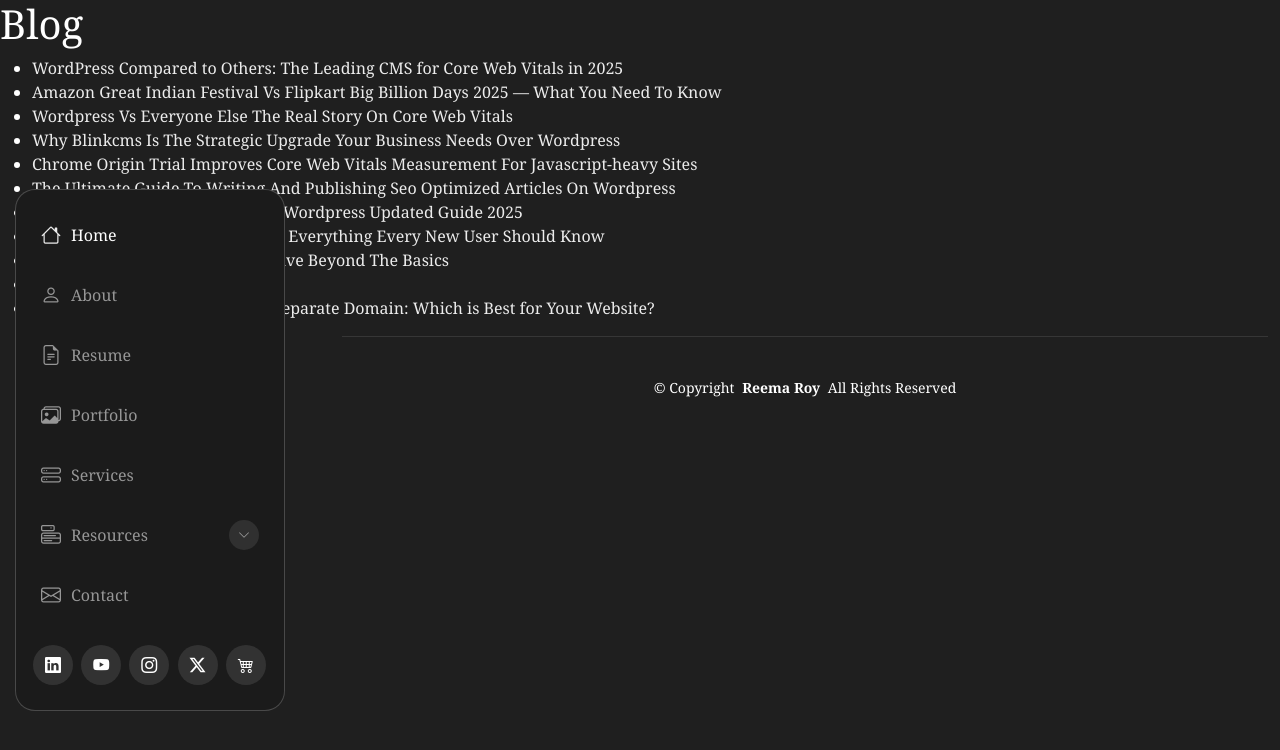
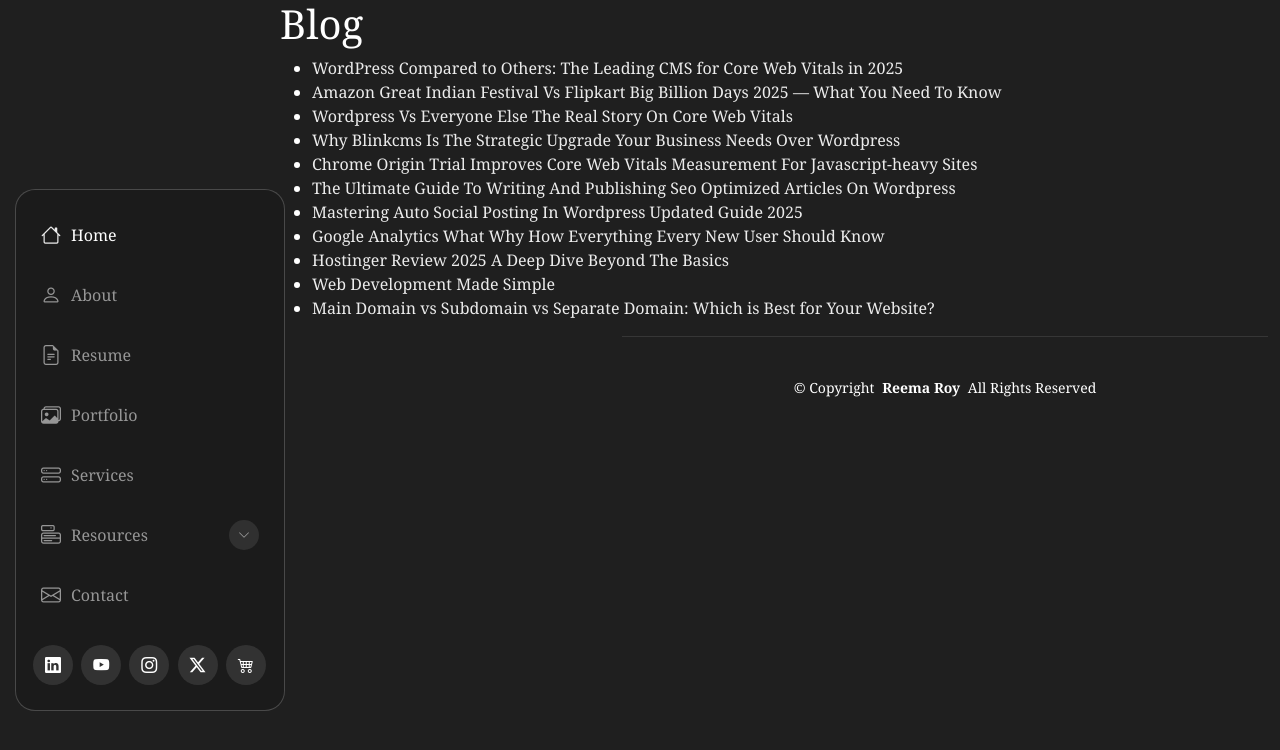
Before and after one commit to iamreemaroy/Reema-Roy, a Jekyll site: the page built from blog/index.html, in a window 1280 px wide. Shown: the top 750 px of the page. Built offline with Jekyll 4.4.1, drawn with Linux system fonts in a browser that asks for light colours.

Commit message:
Update default.html

```diff
--- a/_layouts/default.html
+++ b/_layouts/default.html
@@ -52,14 +52,6 @@
 
   <!-- Main CSS -->
   <link href="{{ 'assets/css/main.css' | relative_url }}" rel="stylesheet">
-
-  <style>
-    @media (min-width: 1200px) {
-      body {
-        padding-left: 0 !important;
-      }
-    }
-  </style>
 
   <!-- Google Analytics -->
   <script src="assets/js/tracking.js"></script>
```
